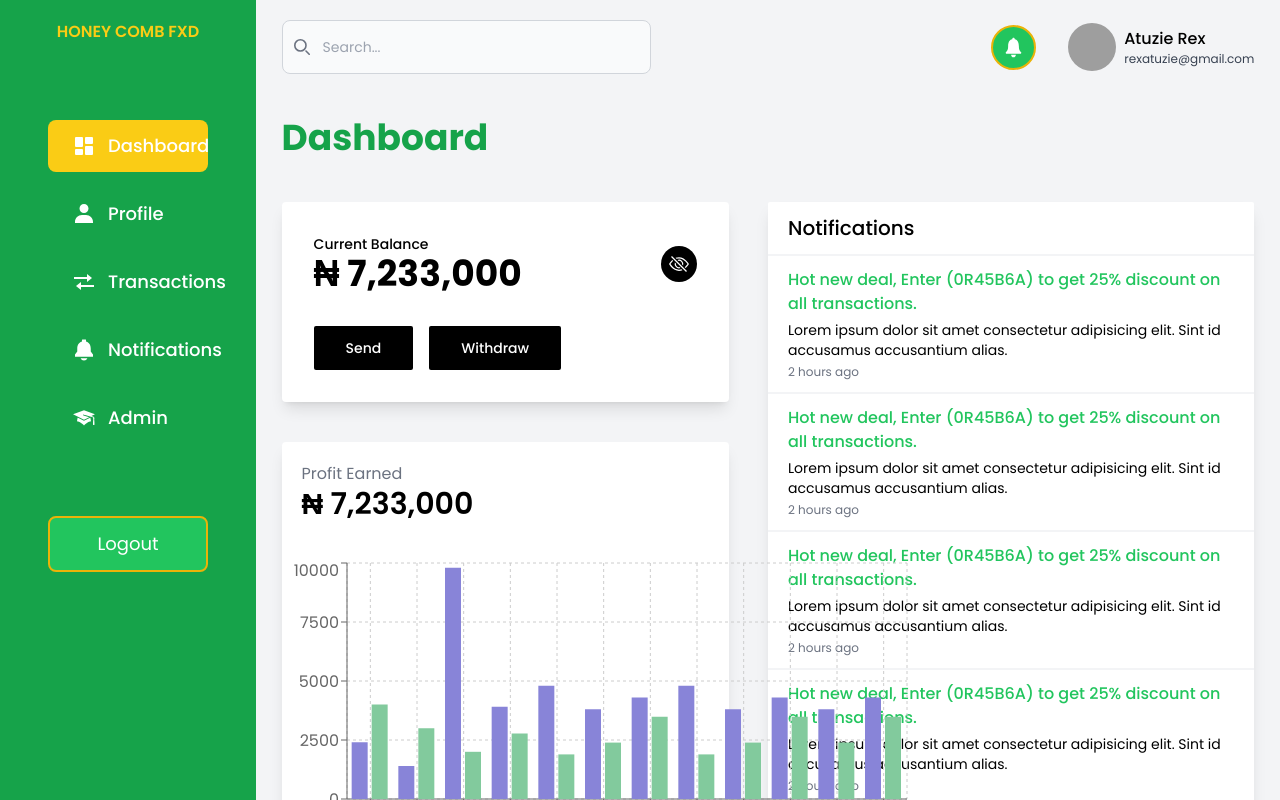
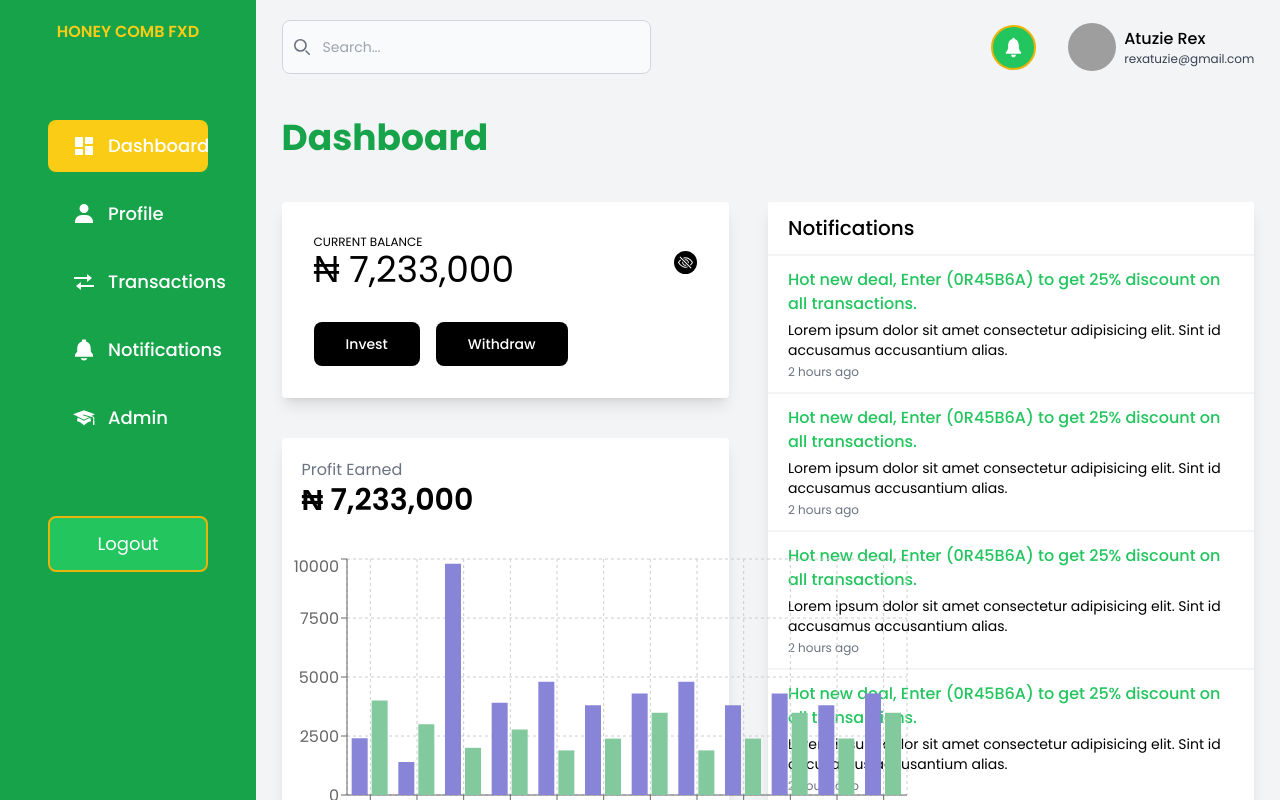
Before and after one commit to mr-atuzie/honey_comb, a React (Create React App) app: page /user/dashboard in a window 1280 px wide. Shown: the top 800 px of the page. Built offline with nearby package versions, Linux system fonts and the light colour scheme; grey boxes are pictures that could not be loaded.

Commit message:
sdghmv,jk

```diff
--- a/src/components/UserCard.jsx
+++ b/src/components/UserCard.jsx
@@ -6,23 +6,20 @@
     <div className=" bg-white shadow-lg  px-4 py-6 lg:p-8 rounded h-fit mb-10">
       <div className=" mb-4 flex justify-between items-center">
         <div>
-          <p className="  font-medium text-sm ">Current Balance</p>
-          <h2 className=" text-3xl lg:text-4xl font-bold  t">
-            {" "}
-            &#8358; 7,233,000
-          </h2>
+          <p className="  text-xs  uppercase">current Balance </p>
+          <h2 className=" text-xl lg:text-4xl "> &#8358; 7,233,000</h2>
         </div>
 
-        <div className="bg-black text-white  p-2 h-fit rounded-full">
-          <BsEyeSlash size={20} />
+        <div className="bg-black text-white  p-1 h-fit rounded-full">
+          <BsEyeSlash size={15} />
         </div>
       </div>
 
       <div className=" mt-8 flex gap-4 ">
-        <button className=" text-white bg-black   py-2 lg:py-3 text-center font-medium rounded-sm text-sm px-6 lg:px-8">
-          Send
+        <button className=" text-white bg-black   py-2 lg:py-3 text-center font-medium rounded-lg text-sm px-4 lg:px-8">
+          Invest
         </button>
-        <button className="text-white bg-black   py-2 lg:py-3 text-center font-medium rounded-sm text-sm px-6 lg:px-8">
+        <button className="text-white bg-black   py-2 lg:py-3 text-center font-medium rounded-lg text-sm px-4 lg:px-8">
           Withdraw
         </button>
       </div>
```
